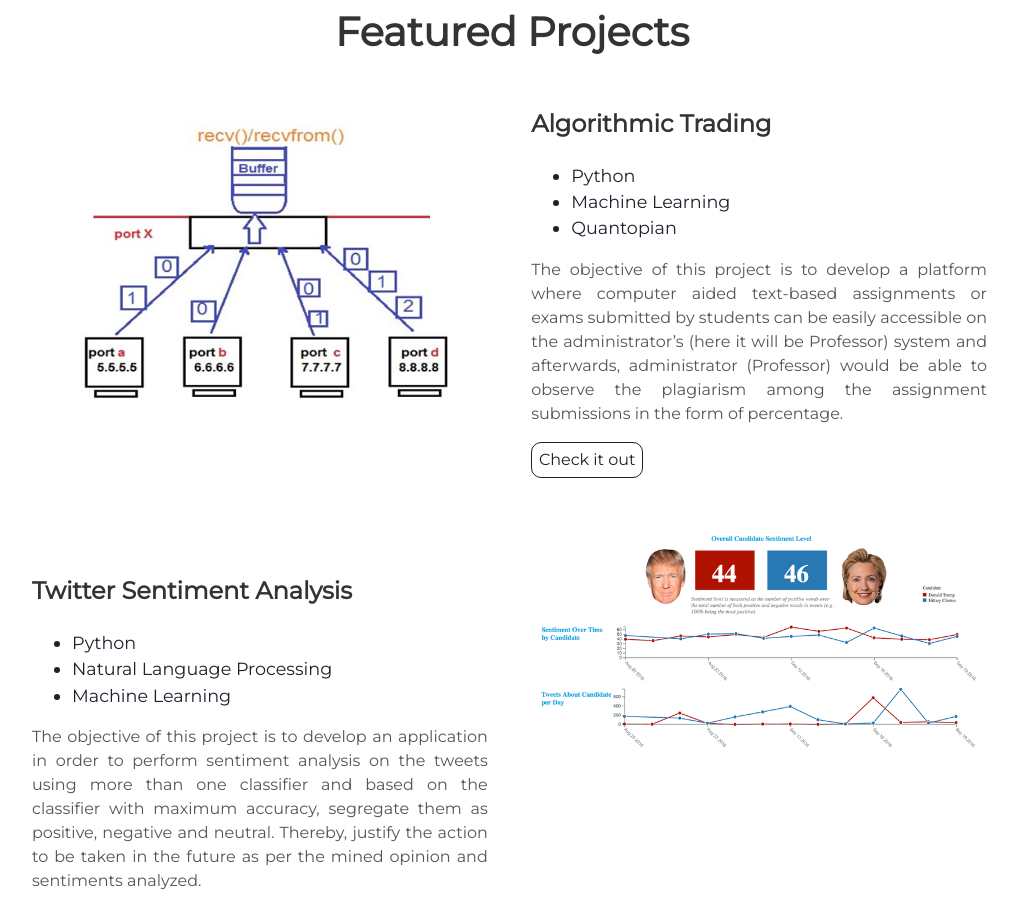
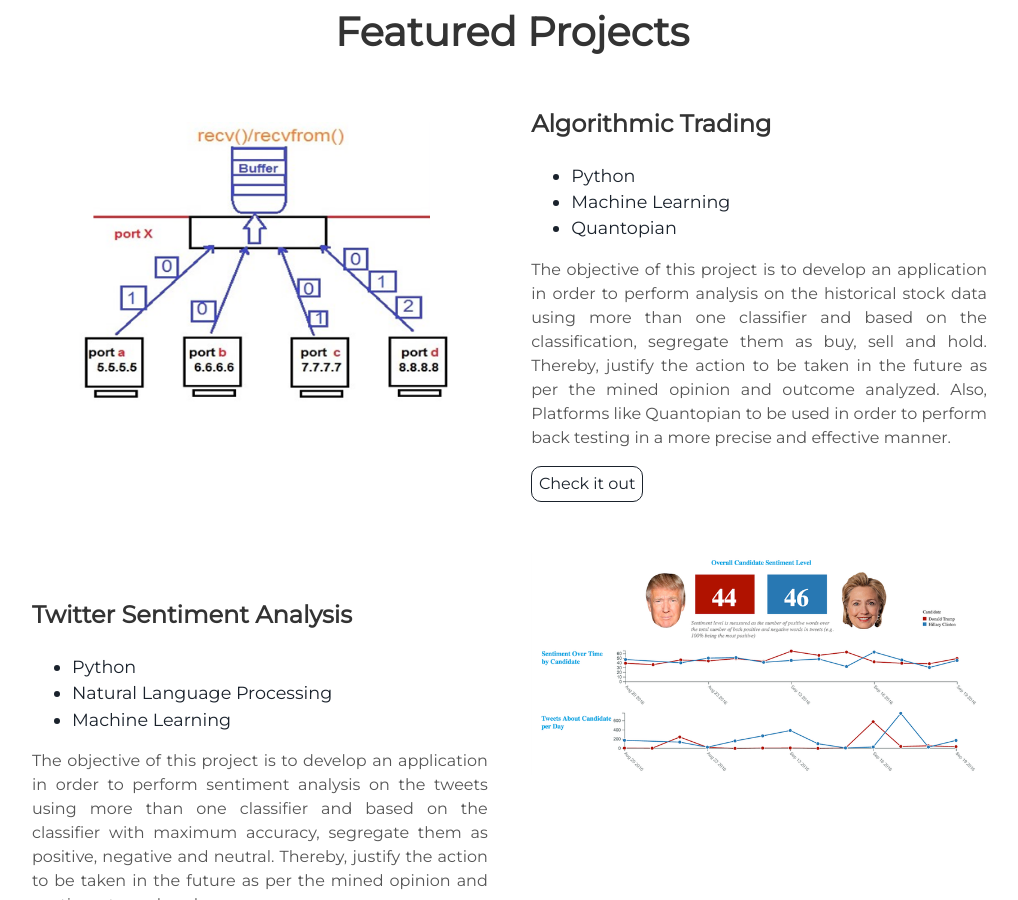
Before and after one commit to cseshubhamsinghal/cseshubhamsinghal.github.io, a Jekyll site: the page built from index.html, in a window 1280 px wide and 900 px high, scrolled down 1454 px. Shown: the whole window, without its empty margins (128-1146 px from the left). Built offline with Jekyll 4.4.1, drawn with Linux system fonts in a browser that asks for light colours.

Commit message:
Update projects.html

```diff
--- a/_includes/projects.html
+++ b/_includes/projects.html
@@ -15,8 +15,8 @@
       <li> Machine Learning </li>
       <li> Quantopian </li>
     </ul>
-    <p style="text-align:justify;">The objective of this project is to develop a platform where computer aided text-based assignments or exams submitted by students can be easily accessible on the administrator’s (here it will be Professor) system and afterwards, administrator (Professor) would be able to observe the plagiarism among the assignment submissions in the form of percentage.</p>
-    <a class="project-link" href="https://github.com/cseshubhamsinghal/ProofReading">Check it out</a>
+    <p style="text-align:justify;">The objective of this project is to develop an application in order to perform analysis on the historical stock data using more than one classifier and based on the classification, segregate them as buy, sell and hold. Thereby, justify the action to be taken in the future as per the mined opinion and outcome analyzed. Also, Platforms like Quantopian to be used in order to perform back testing in a more precise and effective manner.</p>
+    <a class="project-link" href="https://github.com/cseshubhamsinghal/Algorithmic-Trading">Check it out</a>
   </div>
 </div>
 
```
